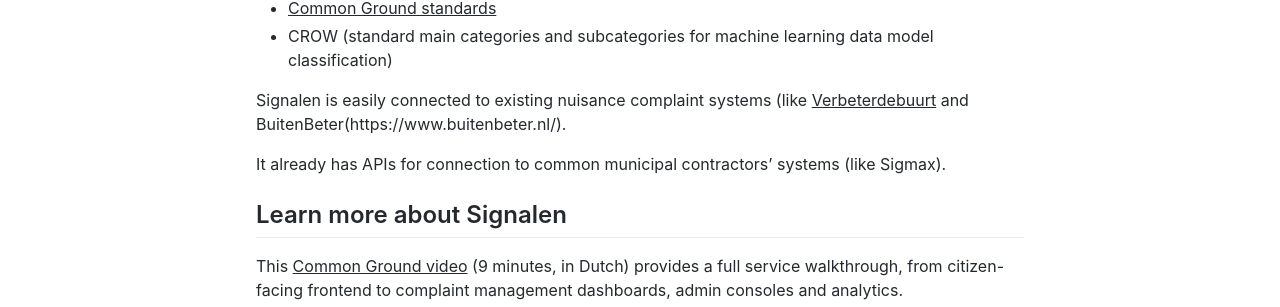
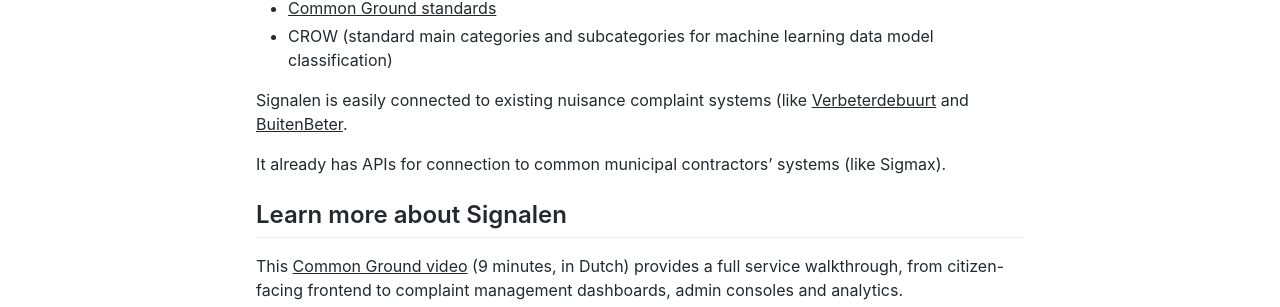
Before and after one commit to Signalen/signalen.org, a Jekyll site: the page built from civil-servants.md, in a window 1280 px wide. Shown: the part 1312-1619 px from the top of the page. Built offline with Jekyll 4.4.1, drawn with Linux system fonts in a browser that asks for light colours; some web fonts are replaced; our own code applies the rules of GitHub Pages for plain Markdown files.

Commit message:
delinting!

```diff
--- a/civil-servants.md
+++ b/civil-servants.md
@@ -4,10 +4,10 @@ We're rebuilding Signalen so that municipalities throughout the Netherlands can
 
 Signalen's advantages include:
 
-- automatic report classification (increasing efficiency because no humans need to be involved)
-- realtime overview of reports, status and history
-- easy integration with other systems through standard APIs (including for external contractors and subcontractors)
-- rich data and analysis opportunities to improve processes
+* automatic report classification (increasing efficiency because no humans need to be involved)
+* realtime overview of reports, status and history
+* easy integration with other systems through standard APIs (including for external contractors and subcontractors)
+* rich data and analysis opportunities to improve processes
 
 ## Operating Signalen
 
@@ -27,8 +27,8 @@ We're building Signalen to be open source from the start. This allows a flourish
 
 Signalen was built from the start to comply with these laws:
 
-- EU [General Data Protection Regulation](https://eur-lex.europa.eu/eli/reg/2016/679/oj) (GDPR)
-- The Dutch [Archiefwet 1995](https://wetten.overheid.nl/BWBR0007376/2020-01-01)
+* EU [General Data Protection Regulation](https://eur-lex.europa.eu/eli/reg/2016/679/oj) (GDPR)
+* The Dutch [Archiefwet 1995](https://wetten.overheid.nl/BWBR0007376/2020-01-01)
 
 ### Standards compliance and APIs
 
@@ -36,10 +36,10 @@ Signalen is built around common standards and APIs to make it easy to exchange d
 
 Signalen already complies with:
 
-- [Common Ground standards](https://commonground.nl/cms/view/54476259/wat-is-common-ground/54476519)
-- CROW (standard main categories and subcategories for machine learning data model classification)
+* [Common Ground standards](https://commonground.nl/cms/view/54476259/wat-is-common-ground/54476519)
+* CROW (standard main categories and subcategories for machine learning data model classification)
 
-Signalen is easily connected to existing nuisance complaint systems (like [Verbeterdebuurt](https://www.verbeterdebuurt.nl/) and BuitenBeter(https://www.buitenbeter.nl/).
+Signalen is easily connected to existing nuisance complaint systems (like [Verbeterdebuurt](https://www.verbeterdebuurt.nl/) and [BuitenBeter](https://www.buitenbeter.nl/).
 
 It already has APIs for connection to common municipal contractors' systems (like Sigmax).
 
```
